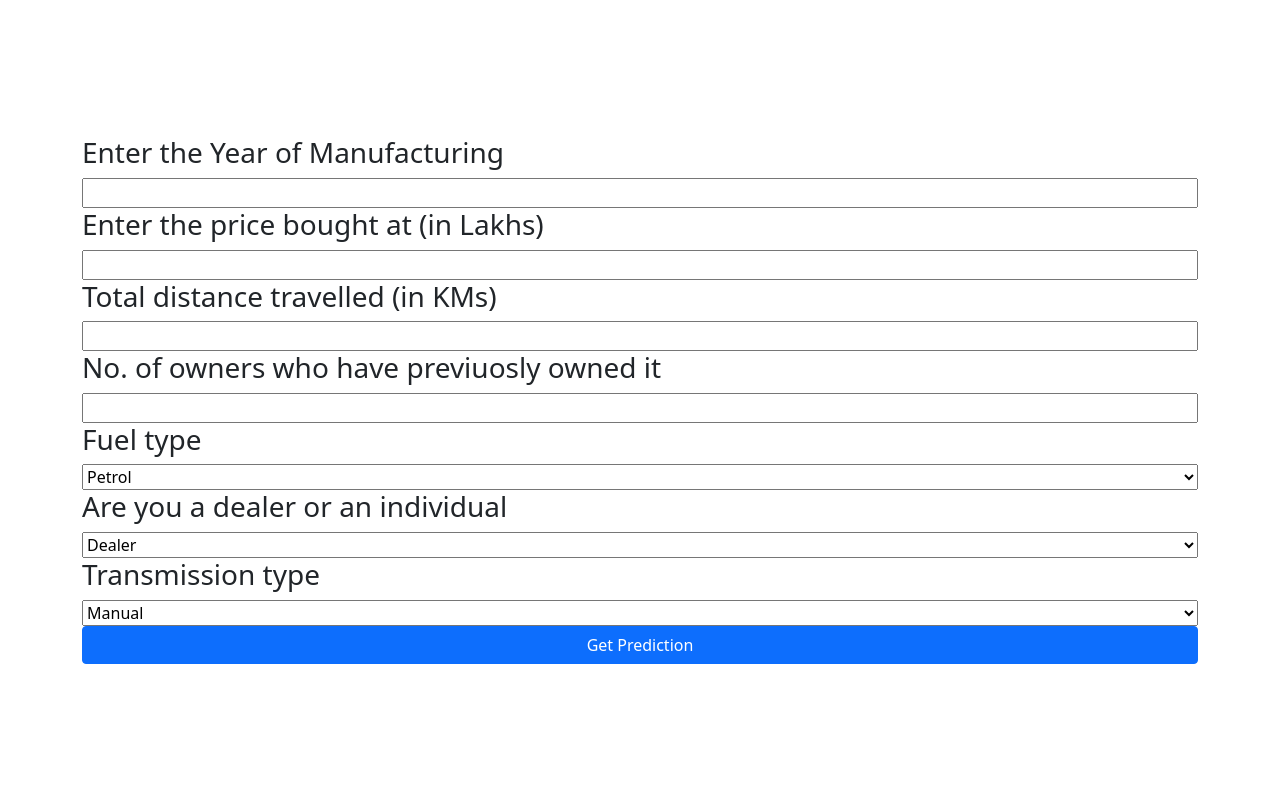
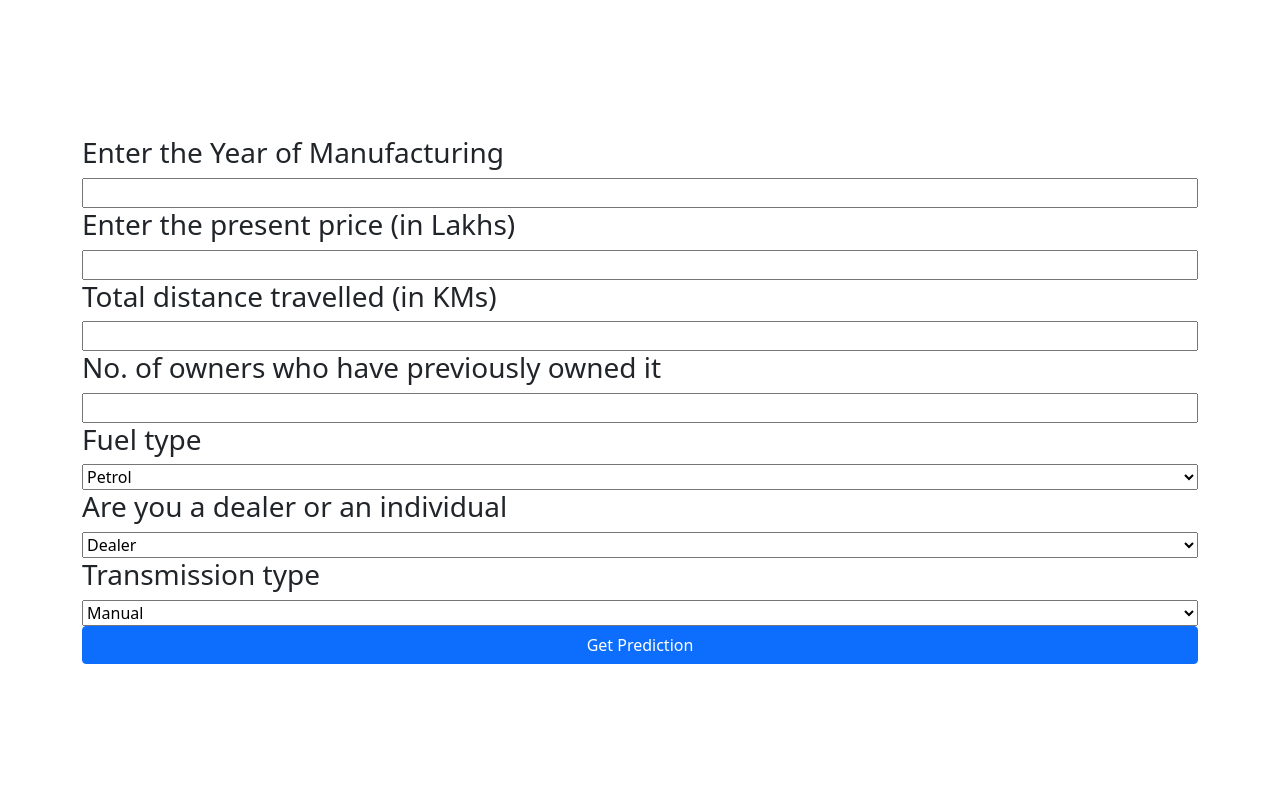
Before and after one commit to bibekpreet99/Car_predictor, a Flask app: page / in a window 1280 px wide. Run offline with Flask 2, Linux system fonts and the light colour scheme; parts of the project's set-up code (start-up, migrations or seed data) failed here and were passed over.

Commit message:
some changes

```diff
--- a/templates/index.html
+++ b/templates/index.html
@@ -17,11 +17,11 @@
     <form action="/" method="post" class="container mycont">
         <h3>Enter the Year of Manufacturing</h3>
         <input name="manu" />
-        <h3>Enter the price bought at (in Lakhs)</h3>
+        <h3>Enter the present price (in Lakhs)</h3>
         <input name="price"  />
         <h3>Total distance travelled (in KMs)</h3>
         <input name="dist"/>
-        <h3>No. of owners who have previuosly owned it</h3>
+        <h3>No. of owners who have previously owned it</h3>
         <input name="own"  />
         <h3>Fuel type</h3>
         <select name="fuel">
```
